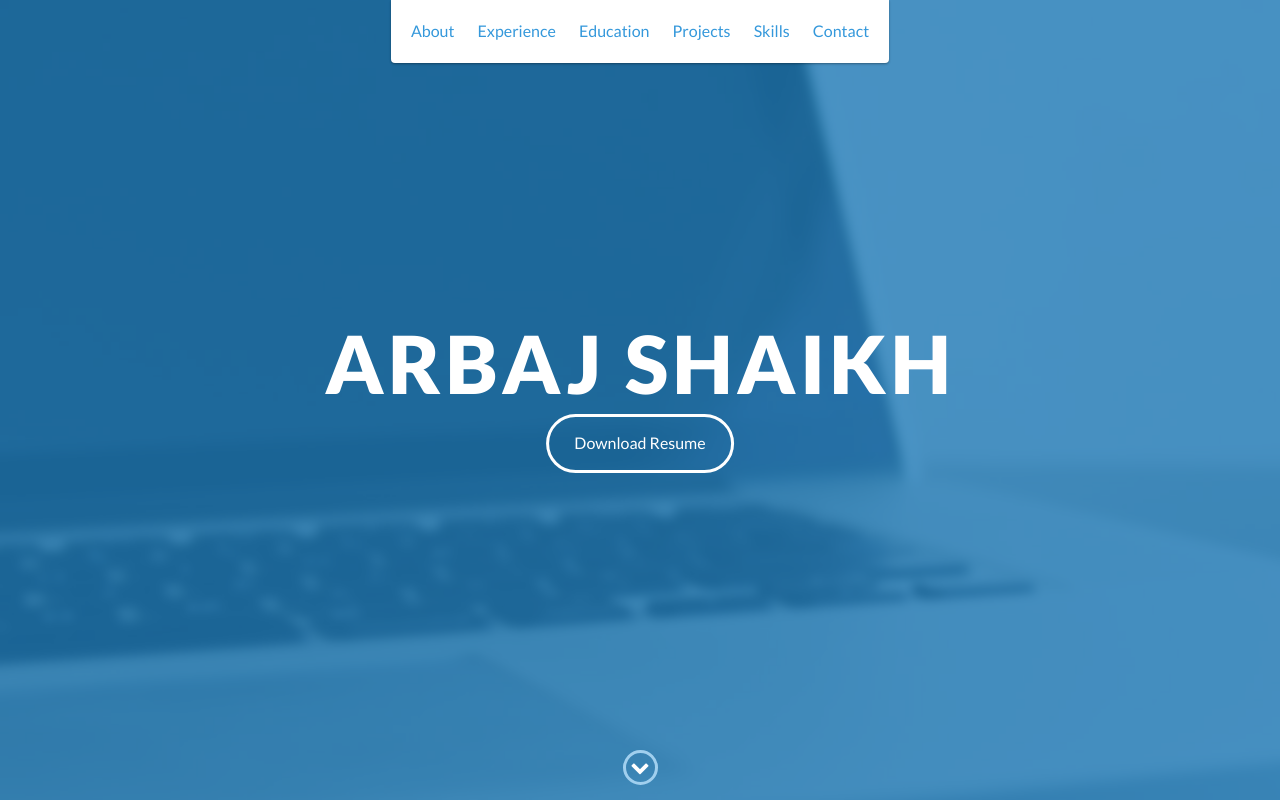
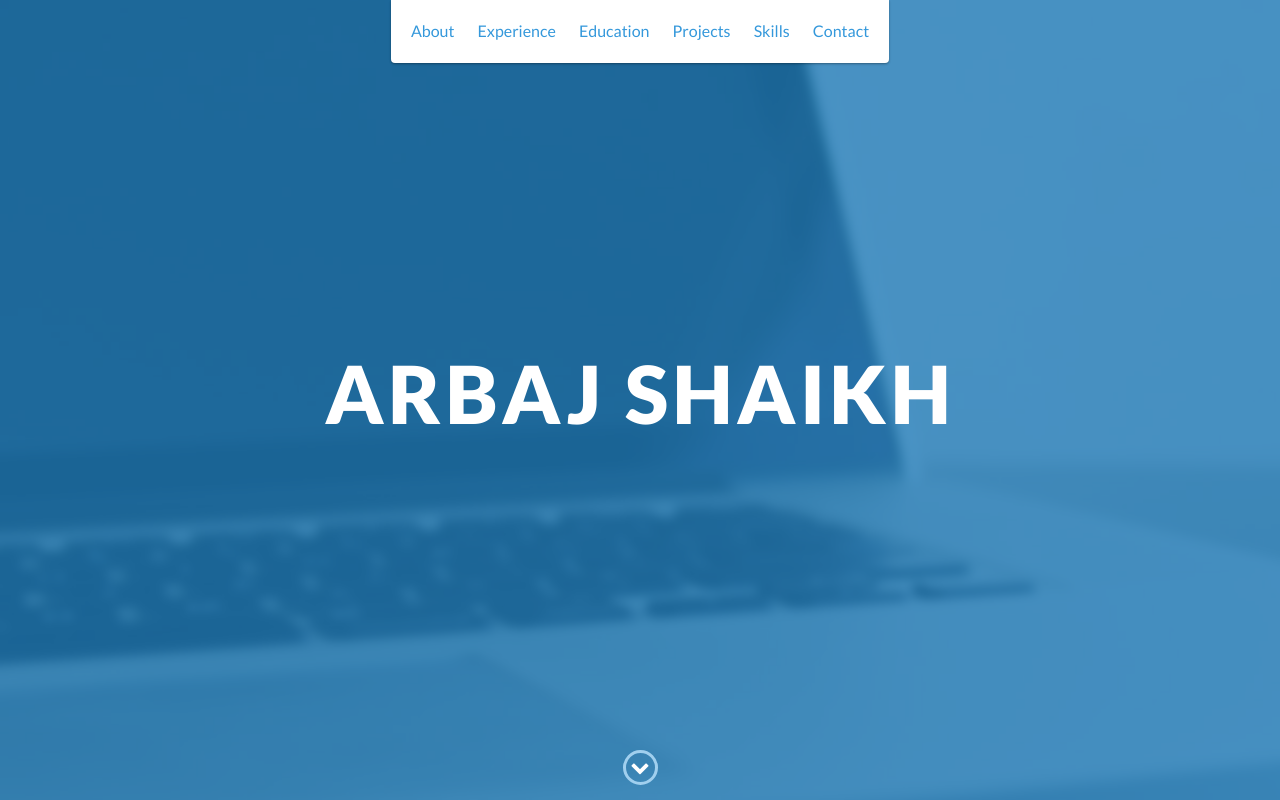
Before and after one commit to Arbaj-Shaikh/Arbaj-Shaikh.github.io, a website: page index.html in a window 1280 px wide. Shown: the top 800 px of the page. Drawn offline with nearby package versions, Linux system fonts and the light colour scheme.

Commit message:
Update index.html

```diff
--- a/index.html
+++ b/index.html
@@ -50,7 +50,6 @@
         <div id="lead-content">
             <h1>Arbaj Shaikh</h1>
             <h2></h2>
-            <a href="https://drive.google.com/file/d/1BUVtLgYBx8InNOZdV4J8qRf-BtECzYaC/view?usp=share_link" target="_blank" class="btn-rounded-white">Download Resume</a>
         </div>
         <!-- End #lead-content -->
 
```
